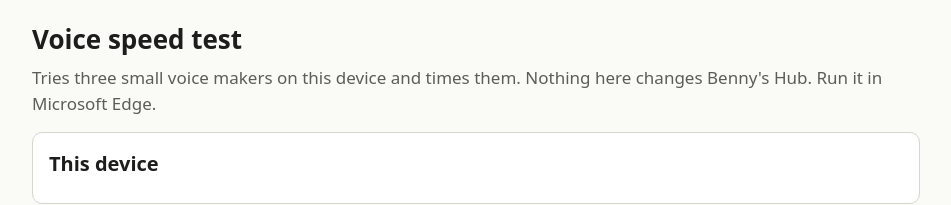
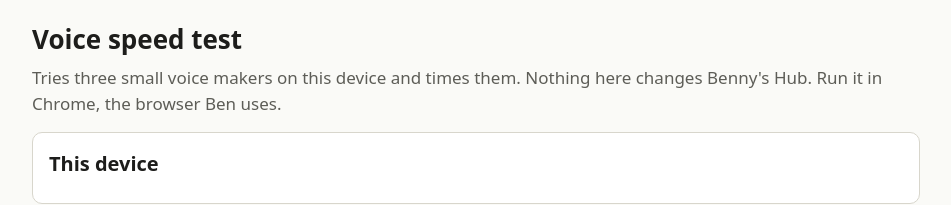
Before and after one commit to brosenberg99/voice-speed-test, a plain HTML site: page index.html in a window 1280 px wide. Shown: the top 205 px of the page, without its empty margins (164-1115 px from the left). Drawn offline with Linux system fonts and the light colour scheme.

Commit message:
Page text: test in Chrome, Ben's browser
Co-Authored-By: Claude Sonnet 5.5 <noreply@anthropic.com>

```diff
--- a/index.html
+++ b/index.html
@@ -46,7 +46,7 @@
 <body>
 <main>
   <h1>Voice speed test</h1>
-  <p class="muted">Tries three small voice makers on this device and times them. Nothing here changes Benny's Hub. Run it in Microsoft Edge.</p>
+  <p class="muted">Tries three small voice makers on this device and times them. Nothing here changes Benny's Hub. Run it in Chrome, the browser Ben uses.</p>
 
   <div id="isolation" class="banner" hidden></div>
 
```
